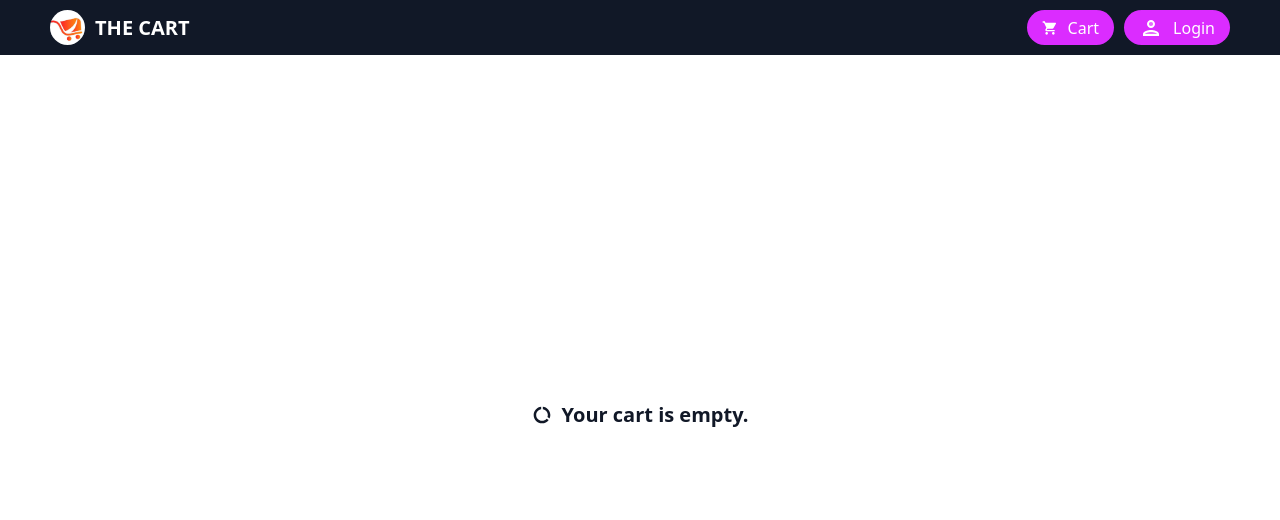
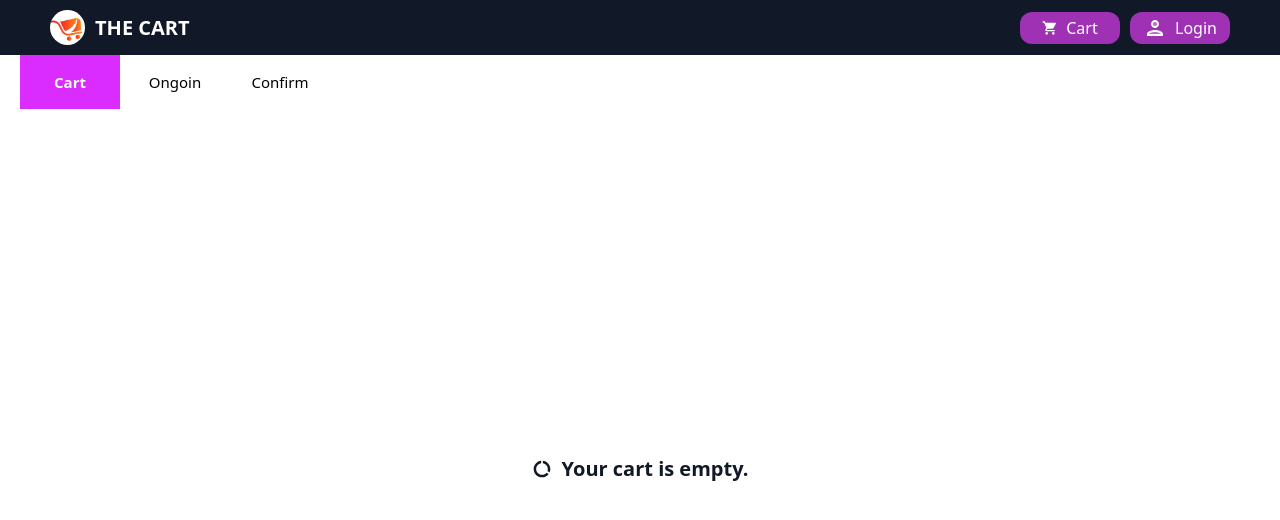
Before and after one commit to RohanPrasadGupta/ecommerce-proj, a Next.js app: page /pages/cart in a window 1280 px wide. Shown: the top 520 px of the page. Built offline with nearby package versions, Linux system fonts and the light colour scheme.

Commit message:
update onncart page and global buttons

```diff
--- /dev/null
+++ b/app/components/Buttons/Button.module.scss
@@ -0,0 +1,88 @@
+.button {
+  padding: 0.5rem 1rem;
+  // font-size: 1rem;
+  border-radius: 12px;
+  border: none;
+  background-color: #9f32b4;
+  color: #ffffff;
+  transition: transform 0.2s, box-shadow 0.2s;
+  display: flex;
+  flex-direction: row;
+  justify-content: center;
+  align-items: center;
+  gap: 0.5rem;
+
+  &:disabled {
+    opacity: 0.6;
+    // cursor: not-allowed;
+    background-image: none;
+    background-color: #1f254240;
+    color: #323a60;
+    cursor: not-allowed;
+  }
+}
+
+.Hoverbutton {
+  padding: 0.5rem 1rem;
+  font-size: 1rem;
+  border-radius: 12px;
+  border: none;
+  background-color: #9f32b4;
+  color: #ffffff;
+  cursor: pointer;
+  transition: transform 0.2s, box-shadow 0.2s;
+  display: flex;
+  flex-direction: row;
+  justify-content: center;
+  align-items: center;
+  gap: 0.5rem;
+
+  &:hover,
+  &:focus {
+    transform: scale(1.05);
+    box-shadow: 0px 4px 10px rgba(0, 0, 0, 0.2);
+  }
+
+  &.flat {
+    background-color: transparent;
+    color: #b1bcbc;
+
+    &:hover,
+    &:focus {
+      color: #869999;
+    }
+  }
+}
+
+.cancelButton {
+  background: transparent;
+  border-radius: 12px;
+  padding: 0.5rem 1rem;
+  font-size: 1rem;
+  color: rgb(0, 0, 0);
+  transition: transform 0.2s, box-shadow 0.2s;
+  display: flex;
+  justify-content: center;
+  align-items: center;
+  gap: 0.5rem;
+  position: relative;
+  border: none;
+
+  &:before {
+    content: "";
+    position: absolute;
+    inset: 0;
+    padding: 2px; // Border thickness
+    border-radius: 12px; // Match button radius
+    background: linear-gradient(90deg, #9f32b4, #111827);
+    -webkit-mask: linear-gradient(#fff 0 0) content-box,
+      linear-gradient(#fff 0 0);
+    mask: linear-gradient(#fff 0 0) content-box, linear-gradient(#fff 0 0);
+    -webkit-mask-composite: xor;
+    mask-composite: exclude;
+  }
+
+  &:hover {
+    transform: scale(1.05);
+  }
+}
--- /dev/null
+++ b/app/components/Buttons/GlobalButton.tsx
@@ -0,0 +1,53 @@
+import React from "react";
+import styles from "./Button.module.scss";
+import { CircularProgress } from "@mui/material";
+
+export default function GlobalButton({
+  isLoading = false,
+  text = "Submit",
+  hoverEffect = false,
+  onClick,
+  icon,
+  RightSideicon,
+  iconButton,
+  type,
+  name = "",
+  theme = "default",
+  height = "56px",
+  fontSize = "1rem",
+  width = "100%",
+  fontWeight = "normal",
+  ref,
+  isDisabled = false,
+}) {
+  const themeClass =
+    theme === "outline"
+      ? styles.cancelButton
+      : hoverEffect
+      ? styles.Hoverbutton
+      : styles.button;
+  return (
+    <button
+      type={type}
+      ref={ref || null}
+      className={`
+    ${themeClass}
+     ${isLoading && styles.buttonDisabled}`}
+      disabled={isDisabled}
+      onClick={isLoading || isDisabled ? (e) => e.stopPropagation() : onClick}
+      style={{
+        height: height,
+        width: width,
+        fontSize: fontSize,
+        fontWeight: fontWeight,
+        cursor: isLoading || isDisabled ? "not-allowed" : "pointer",
+        opacity: isLoading || isDisabled ? 0.5 : 1,
+      }}
+      name={name}
+    >
+      {isLoading && <CircularProgress size={"20px"} color="inherit" />}{" "}
+      {icon && icon} {!iconButton && text}
+      {RightSideicon && RightSideicon}
+    </button>
+  );
+}
--- /dev/null
+++ b/app/components/cartPage/ConfirmOrderPage.jsx
@@ -0,0 +1,17 @@
+import React from "react";
+import EmptyData from "../emptyPageData/EmptyData";
+
+export default function ConfirmOrderPage() {
+  return (
+    <div
+      style={{
+        display: "flex",
+        justifyContent: "center",
+        alignItems: "center",
+        height: "80vh",
+      }}
+    >
+      <EmptyData windowHeight="auto" text="No data found." />
+    </div>
+  );
+}
--- /dev/null
+++ b/app/components/cartPage/OnGoingOrder.jsx
@@ -0,0 +1,59 @@
+import React from "react";
+import GlobalButton from "../Buttons/GlobalButton";
+import CloseOutlinedIcon from "@mui/icons-material/CloseOutlined";
+
+export default function OnGoingOrder() {
+  return (
+    <div className="flex flex-col md:flex-row bg-gray-100 p-6 ">
+      <div className="w-full bg-white p-6 rounded-lg shadow-md ">
+        <table className="w-full">
+          <thead>
+            <tr className="border-b">
+              <th className="text-left">Product</th>
+              <th className="text-left">Status</th>
+              <th className="text-left">Quantity</th>
+              <th className="text-left">Total</th>
+              <th className="text-left">Order Date</th>
+              <th className="text-left"></th>
+            </tr>
+          </thead>
+          <tbody>
+            <tr className="border-b">
+              <td className="flex items-center py-4">
+                {/* <img
+                  src={item?.product?.thumbnail}
+                  alt={item?.product?.title}
+                  className="w-16 h-16 mr-4 rounded-md"
+                  /> */}
+                <div>
+                  <p>title</p>
+                  <div className="flex items-center gap-2">
+                    <p>brand</p>
+                    <p>status</p>
+                  </div>
+                </div>
+              </td>
+              <td>status</td>
+              <td>4</td>
+              <td className="flex items-center gap-2">
+                <span>Total Price</span>
+              </td>
+              <td className="font-semibold">Date</td>
+              <td>
+                <GlobalButton
+                  type="button"
+                  text="Cancel Order"
+                  theme="outline"
+                  width="fit-content"
+                  height="40px"
+                  icon={<CloseOutlinedIcon />}
+                  // onClick={() => {}}
+                />
+              </td>
+            </tr>
+          </tbody>
+        </table>
+      </div>
+    </div>
+  );
+}
--- a/app/components/login/ProfilerContaier.jsx
+++ b/app/components/login/ProfilerContaier.jsx
@@ -1,12 +1,19 @@
 import React from "react";
 import Avatar from "@mui/material/Avatar";
+import GlobalButton from "../Buttons/GlobalButton";
+import AccountCircleOutlinedIcon from "@mui/icons-material/AccountCircleOutlined";
 
 const ProfilerContaier = ({ handleLogout }) => {
   return (
     <div>
-      <button type="button" onClick={() => handleLogout()}>
-        <Avatar src="/broken-image.jpg" />
-      </button>
+      <GlobalButton
+        icon={<AccountCircleOutlinedIcon />}
+        text=""
+        onClick={() => handleLogout()}
+        type="button"
+        height="32px"
+        width="32px"
+      />
     </div>
   );
 };
--- a/app/components/navbar/Navbar.jsx
+++ b/app/components/navbar/Navbar.jsx
@@ -12,6 +12,7 @@ import LoginUser from "../login/LoginUser";
 import UserLoginSignup from "../login/UserLoginSignup";
 import ProfilerContaier from "../login/ProfilerContaier";
 import Cookies from "js-cookie";
+import GlobalButton from "../Buttons/GlobalButton";
 
 const style = {
   position: "absolute",
@@ -75,24 +76,27 @@ function Navbar() {
         </Link>
       </div>
       <div className={styles["navbar-nav-items"]}>
-        <div className={styles.cartButtonDiv}>
-          <button
-            onClick={() => router.push("/pages/cart")}
-            className={styles.cartButton}
-          >
-            <MdShoppingCart />
-            <p>Cart</p>
-          </button>
-        </div>
+        <GlobalButton
+          type="button"
+          text="Cart"
+          onClick={() => router.push("/pages/cart")}
+          icon={<MdShoppingCart />}
+          width="100px"
+          height="32px"
+          hoverEffect={true}
+        />
         {user !== null ? (
           <ProfilerContaier handleLogout={handleLogout} />
         ) : (
-          <div className={styles.cartButtonDiv}>
-            <button onClick={handleOpen} className={styles.cartButton}>
-              <PersonTwoToneIcon />
-              <p>Login</p>
-            </button>
-          </div>
+          <GlobalButton
+            type="button"
+            text="Login"
+            onClick={handleOpen}
+            icon={<PersonTwoToneIcon />}
+            width="100px"
+            height="32px"
+            hoverEffect={true}
+          />
         )}
       </div>
     </nav>
--- a/app/components/navbar/navbarStyle.module.scss
+++ b/app/components/navbar/navbarStyle.module.scss
@@ -9,6 +9,8 @@
 .navbar-nav-items {
   display: flex;
   flex-direction: row;
+  align-items: center;
+  justify-content: center;
   gap: 10px;
 }
 
--- /dev/null
+++ b/app/pages/cart/cartPageStyle.module.scss
@@ -0,0 +1,35 @@
+.cartTabContainer {
+  display: flex;
+  flex-direction: row;
+  justify-content: left;
+  height: 54px;
+  gap: 5px;
+  padding: 0px 20px;
+}
+
+.btnCart {
+  width: 100px;
+  font-size: 15px;
+  padding: 2px 15px;
+  cursor: pointer;
+  &:hover {
+    background-color: #dcdcdc;
+    box-shadow: 0px 6px 10px rgba(0, 0, 0, 0.15),
+      0px 2px 4px rgba(0, 0, 0, 0.12);
+  }
+}
+
+.active {
+  padding: 2px 15px;
+  font-size: 15px;
+  font-weight: bold;
+  color: white;
+  background-color: #db2cff;
+  width: 100px;
+  cursor: pointer;
+  display: flex;
+  flex-direction: row;
+  gap: 5px;
+  justify-content: center;
+  align-items: center;
+}
--- a/app/pages/cart/page.jsx
+++ b/app/pages/cart/page.jsx
@@ -1,9 +1,42 @@
 "use client";
-import React from "react";
+import React, { useEffect, useState } from "react";
 import CartPage from "../../components/cartPage/CartPage";
+import ConfirmOrderPage from "../../components/cartPage/ConfirmOrderPage";
+import OnGoingOrder from "../../components/cartPage/OnGoingOrder";
+import styles from "./cartPageStyle.module.scss";
 
 function page() {
-  return <CartPage />;
+  const tabs = ["Cart", "Ongoin", "Confirm"];
+  const [activeTab, setActiveTab] = useState("Cart");
+
+  const handleTabChange = (tab) => {
+    setActiveTab(tab);
+  };
+
+  useEffect(() => {
+    console.log("activeTab", activeTab);
+  }, [activeTab]);
+
+  return (
+    <>
+      <div className={styles.cartTabContainer}>
+        {tabs.map((tab) => (
+          <button
+            key={tab}
+            onClick={() => handleTabChange(tab)}
+            className={activeTab === tab ? styles.active : styles.btnCart}
+          >
+            {tab}
+          </button>
+        ))}
+      </div>
+      <div>
+        {activeTab === "Cart" && <CartPage />}
+        {activeTab === "Ongoin" && <OnGoingOrder />}
+        {activeTab === "Confirm" && <ConfirmOrderPage />}
+      </div>
+    </>
+  );
 }
 
 export default page;
```
